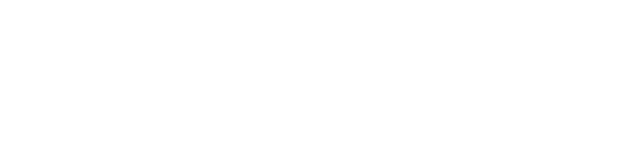
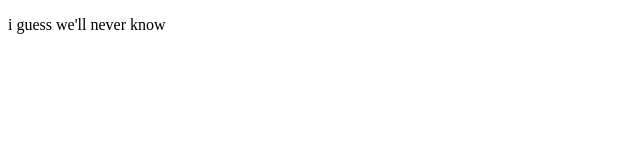
Before and after one commit to AriGonzalez05/fdweb, a plain HTML site: page index.html in a window 1280 px wide. Shown: the whole page, without its empty margins (0-640 px from the left). Drawn offline with Linux system fonts and the light colour scheme.

Commit message:
i gess well never know2/5/2025

```diff
--- a/index.html
+++ b/index.html
@@ -6,6 +6,6 @@
     <title>mi pagina molona</title>
 </head>
 <body>
-
+  <p>i guess we'll never know</p>
 </body>
 </html>
```
